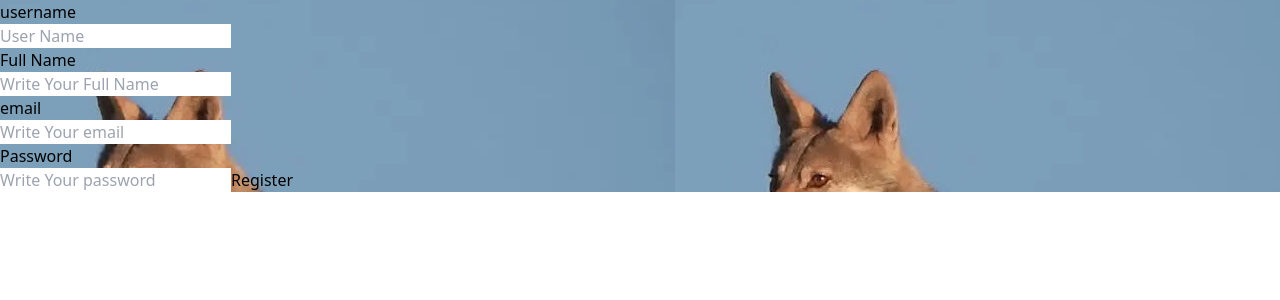
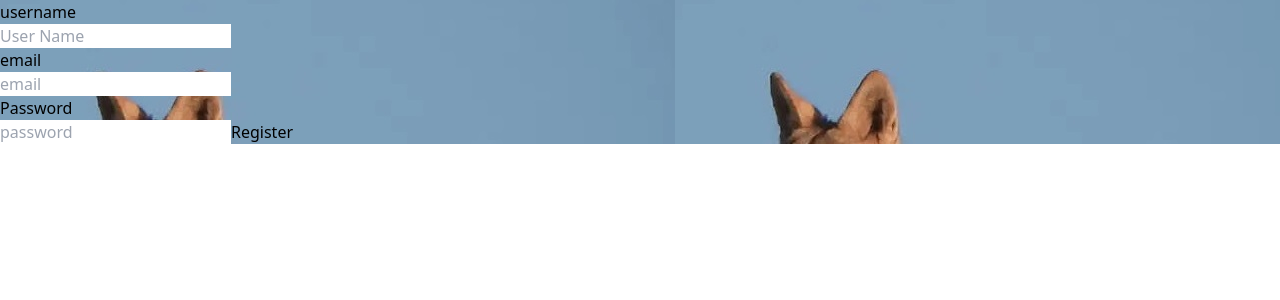
Before and after one commit to mostafa1350/06_FormValidation, a React (Vite) app in the folder form_validation/: page / in a window 1280 px wide. Shown: the top 300 px of the page. Built offline with nearby package versions, Linux system fonts and the light colour scheme.

Commit message:
improve the variables and ....
improve the variables and function and ...

```diff
--- a/form_validation/src/Forms/Valid_forms.jsx
+++ b/form_validation/src/Forms/Valid_forms.jsx
@@ -1,35 +1,73 @@
-import React from 'react'
+import React, { useState } from 'react'
 import GrayFox from '../assets/images/Gray_Fox.jpg';
 const Valid_forms = () => {
-const userControl = ()=>{
+
+  const initialValues = { username: "", email: "", password: "" };
+  const [formvalues, setFormValuse] = useState(initialValues);
+
+  const handleChange = (e) => {
+    const { name, value } = e.target;//target, when an element want to create an event in the next
+    setFormValuse({ ...formvalues, [name]: value }) //[name]:value , is an key for each param
 
   }
+
+  const handleSubmit = (e)=>{
+
+  }
+
 
   return (
 
     <div className='h-[100vh] w-full bg-blue-200/30  bg-auto bg-no-repeat  bg-center
-     overflow-hidden ' style={{backgroundImage:`url(${GrayFox})`}}>
+     overflow-hidden ' style={{ backgroundImage: `url(${GrayFox})` }}>
       <div className='flex justify-center items-center w-full h-full bg-blue-400/20'>
-            <form action="" className='relative flex flex-col justify-center items-center
+        <form
+        onSubmit={handleSubmit}
+        action=""
+         className='relative flex flex-col justify-center items-center
              max-w-[350px]  w-full px-8 py-16 bg-white/20 border-blue-700/20 border-[3px]
              border-l-blue-700/20 border-b-blue-700/20 border-l-[1px] border-b-[1px]
              rounded-lg backdrop-blur-sm '>
           <div className='flex justify-start items-center w-[180px]'>
             <label htmlFor="" className='' >username</label>
           </div>
-                <input type="text" required={true} minLength={8} pattern='/.*[0-9].*/'  className="relative my-2 px-2 py-3 bg-yellow-400/20 rounded-md text-green-300 placeholder-white " placeholder='User Name' id='username' />
-                <div className='flex justify-start items-center w-[180px]'>
-                  <label htmlFor="" className='' >Full Name</label>
-                </div>
-                <input type="text" required={true}  className="relative my-2 px-2 py-3 bg-yellow-400/20 rounded-md text-green-300 placeholder-white " placeholder='Write Your Full Name' />
+          <input
+            type="text"
+            name='username'
+            placeholder='User Name'
+            value={formvalues.username}
+            onChange={handleChange}
+            required={true}
+            minLength={8}
+            pattern='/.*[0-9].*/'
+            className="relative my-2 px-2 py-3 bg-yellow-400/20 rounded-md text-green-300 placeholder-white " />
+
           <div className='flex justify-start items-center w-[180px]'>
             <label htmlFor="" className='' >email</label>
           </div>
-                <input type="email" required={true} className="relative my-2 px-2 py-3 bg-yellow-400/20 rounded-md text-green-300 placeholder-white" placeholder='Write Your email' />
+          <input
+            type="email"
+            name='email'
+            placeholder='email'
+            value={formvalues.email}
+            onChange={handleChange}
+            required={true}
+            className="relative my-2 px-2 py-3 bg-yellow-400/20 rounded-md text-green-300 placeholder-white" />
+
           <div className='flex justify-start items-center w-[180px]'>
             <label htmlFor="" className='' >Password</label>
           </div>
-                <input type="password" required={true}  className="relative my-2 px-2 py-3 bg-yellow-400/20 rounded-md text-slate-700 placeholder-white" placeholder='Write Your password' />
+          <input
+            type="password"
+            name='password'
+            placeholder='password'
+            value={formvalues.password}
+            onChange={handleChange}
+            required={true}
+            minLength={8}
+            pattern=''
+            className="relative my-2 px-2 py-3 bg-yellow-400/20 rounded-md text-slate-700 placeholder-white"  />
+
           <button type="submit" className="relative my-3 bg-gradient-to-tr from-slate-200 via-red-200 to-green-200 py-2 px-[70px] tracking-wider rounded-md">Register</button>
         </form>
       </div>
```
Lines whose indentation alone changed are shown as unchanged.
